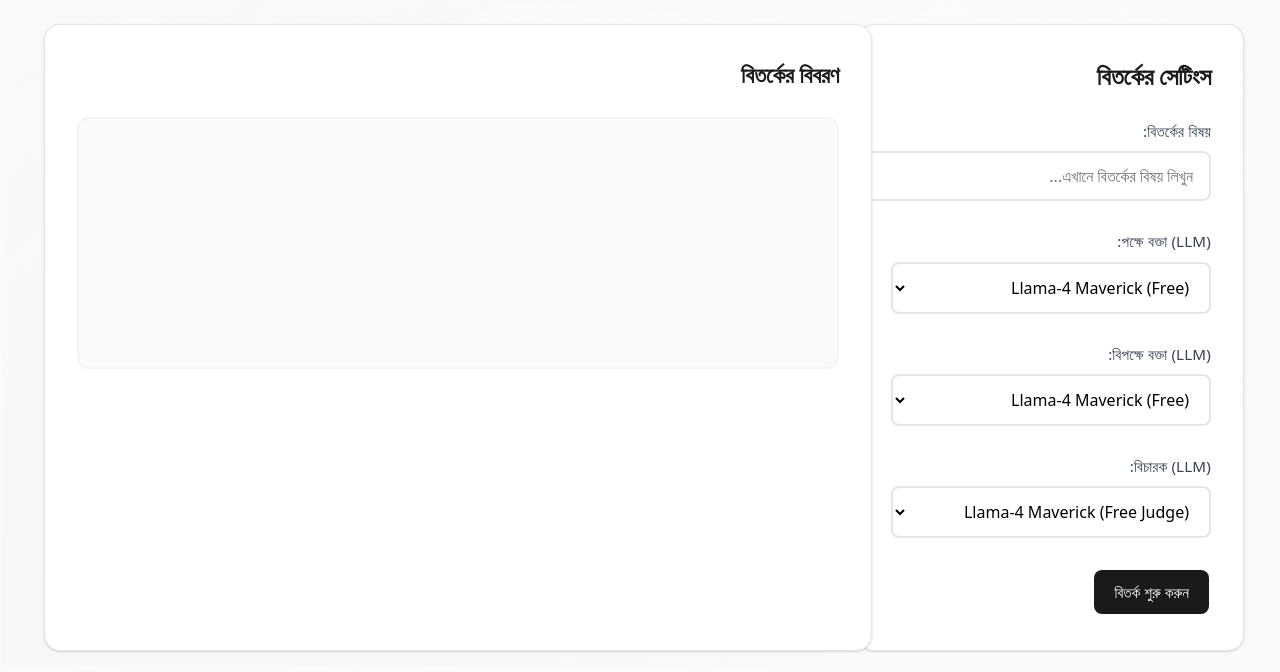
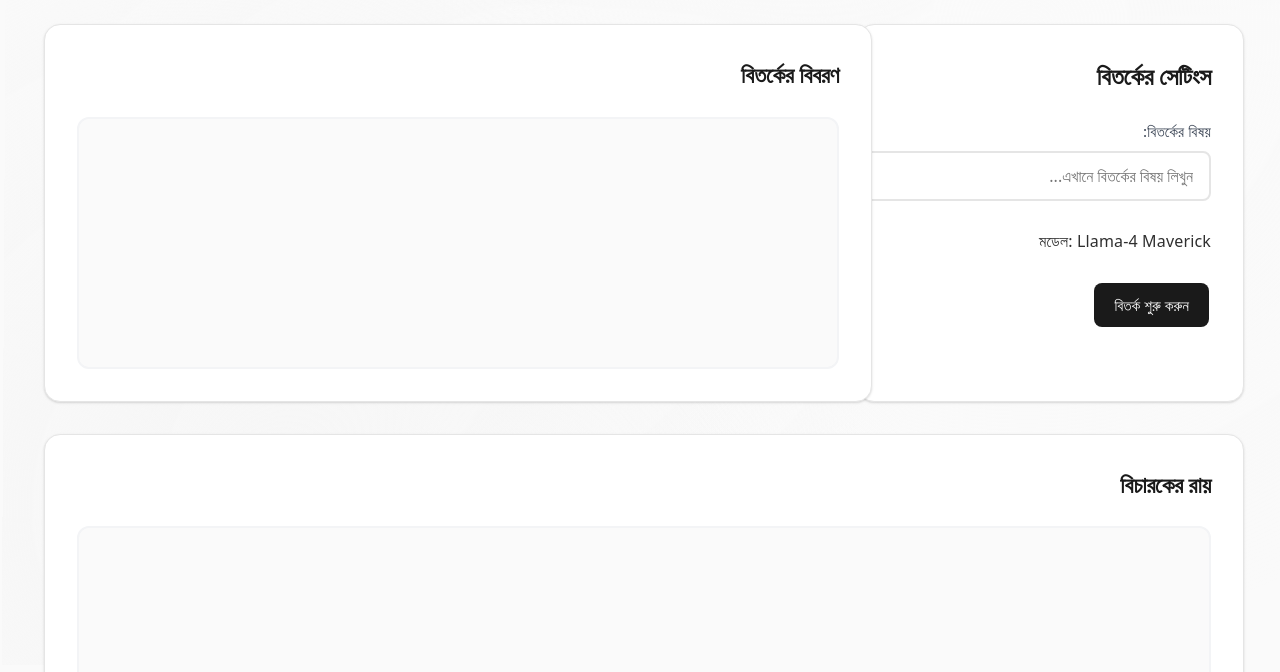
Before and after one commit to Sajib20251/debateai, a website: page index.html in a window 1280 px wide. Shown: the part 128-800 px from the top of the page. Drawn offline with Linux system fonts and the light colour scheme.

Commit message:
Update index.html

```diff
--- a/index.html
+++ b/index.html
@@ -44,34 +44,8 @@
                 <input type="text" id="debate-topic" name="debate-topic" placeholder="এখানে বিতর্কের বিষয় লিখুন...">
             </div>
 
-            <div>
-                <label for="agree-model">পক্ষে বক্তা (LLM):</label>
-                <select id="agree-model" name="agree-model">
-                    <option value="llama-4-maverick">Llama-4 Maverick (Free)</option>
-                    <option value="deepseek-r1-0528">DeepSeek R1 (Free)</option>
-                    <option value="llama3-70b-8192">Llama3-70B</option>
-                    <option value="llama3-8b-4096">Llama3-8B (Free)</option>
-                </select>
-            </div>
-
-            <div>
-                <label for="disagree-model">বিপক্ষে বক্তা (LLM):</label>
-                <select id="disagree-model" name="disagree-model">
-                    <option value="llama-4-maverick">Llama-4 Maverick (Free)</option>
-                    <option value="deepseek-r1-0528">DeepSeek R1 (Free)</option>
-                    <option value="llama3-70b-8192">Llama3-70B</option>
-                    <option value="llama3-8b-4096">Llama3-8B (Free)</option>
-                </select>
-            </div>
-
-            <div>
-                <label for="judge-model">বিচারক (LLM):</label>
-                <select id="judge-model" name="judge-model">
-                    <option value="llama-4-maverick">Llama-4 Maverick (Free Judge)</option>
-                    <option value="deepseek-r1-0528">DeepSeek R1 (Free Judge)</option>
-                    <option value="llama3-70b-8192">Llama3-70B (Judge)</option>
-                    <option value="llama3-8b-4096">Llama3-8B (Free Judge)</option>
-                </select>
+            <div class="model-info">
+                <p>মডেল: Llama-4 Maverick</p>
             </div>
 
             <button id="start-debate-btn">বিতর্ক শুরু করুন</button>
@@ -92,6 +66,9 @@
         </div>
     </div>
 
+    <div class="download-container">
+    </div>
+
     <button id="download-history-btn">ডিবেট ডাউনলোড করুন (TXT)</button>
 
     <script src="script.js"></script>
```
